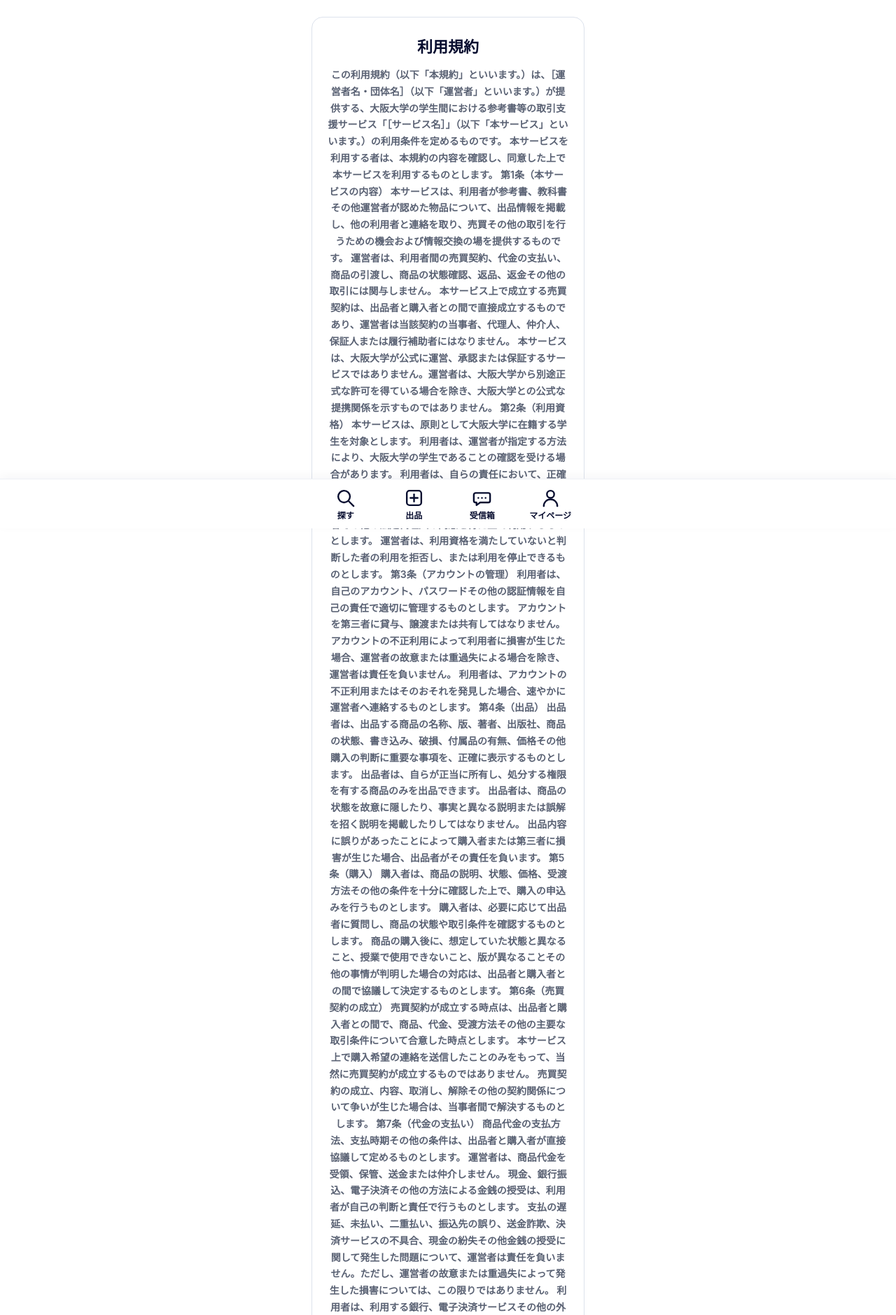
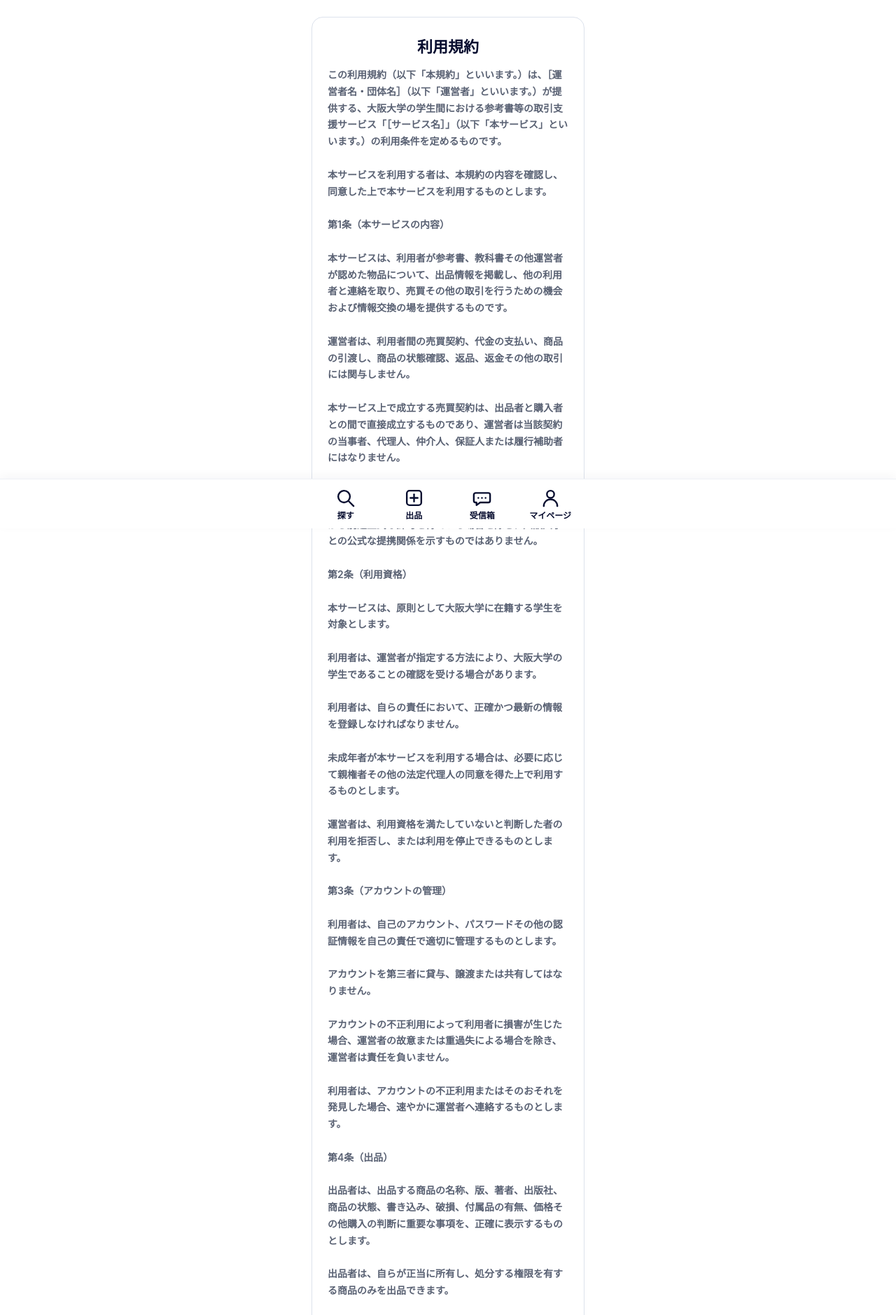
Before and after one commit to Masuzawa-Haruka/pbl, a Django app: page /terms/ in a window 1280 px wide. Shown: the part 45-1924 px from the top of the page at 70% size. Run offline with Django 5.2, Linux system fonts and the light colour scheme.

Commit message:
利用規約の改行が反映されるように修正

```diff
--- a/trading_text/main/templates/main/terms.html
+++ b/trading_text/main/templates/main/terms.html
@@ -10,7 +10,7 @@
 {% block content %}
 <section class="placeholder-page">
   <h1 class="placeholder-page__title">利用規約</h1>
-  <p class="placeholder-page__text">この利用規約（以下「本規約」といいます。）は、［運営者名・団体名］（以下「運営者」といいます。）が提供する、大阪大学の学生間における参考書等の取引支援サービス「［サービス名］」（以下「本サービス」といいます。）の利用条件を定めるものです。
+  <p class="placeholder-page__text" style="white-space: pre-wrap; text-align: left;">この利用規約（以下「本規約」といいます。）は、［運営者名・団体名］（以下「運営者」といいます。）が提供する、大阪大学の学生間における参考書等の取引支援サービス「［サービス名］」（以下「本サービス」といいます。）の利用条件を定めるものです。
 
 本サービスを利用する者は、本規約の内容を確認し、同意した上で本サービスを利用するものとします。
 
```
